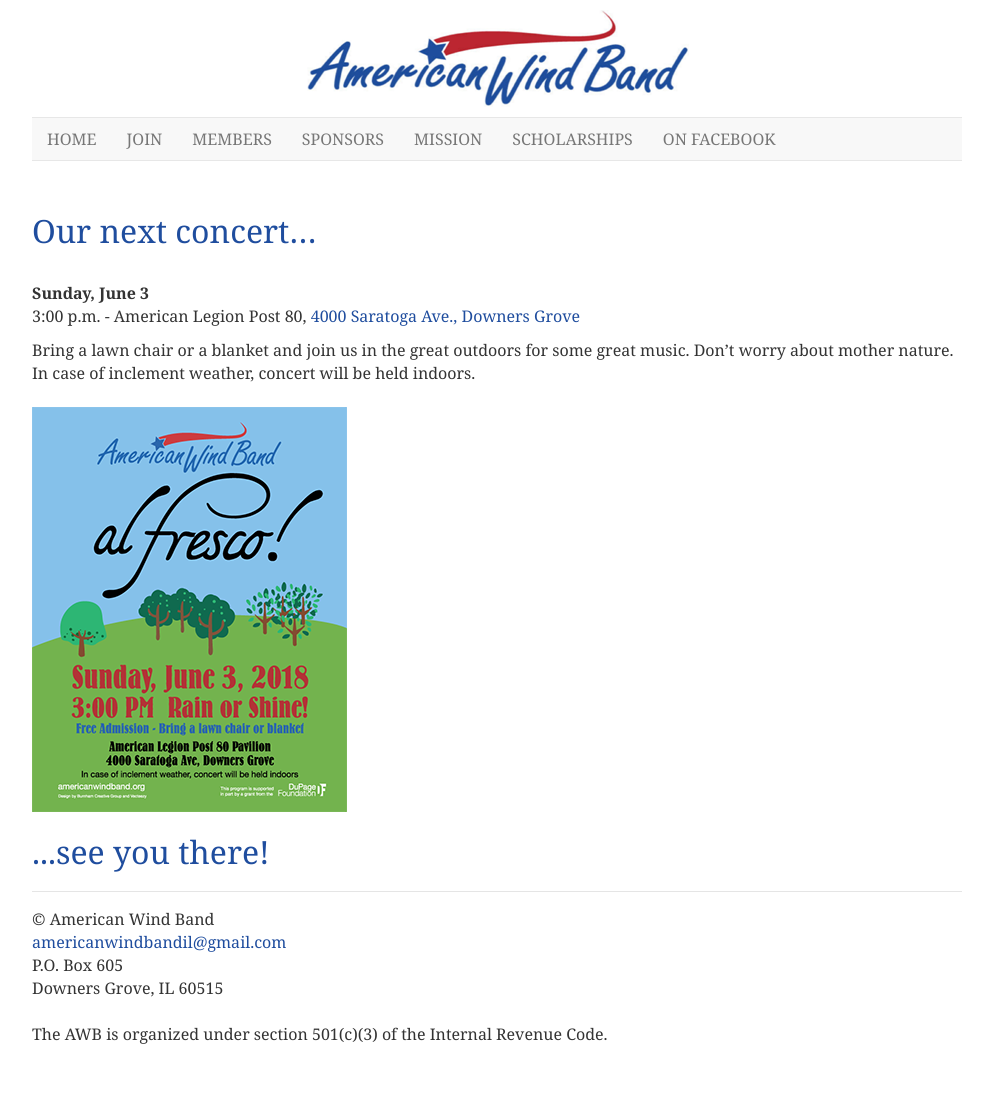
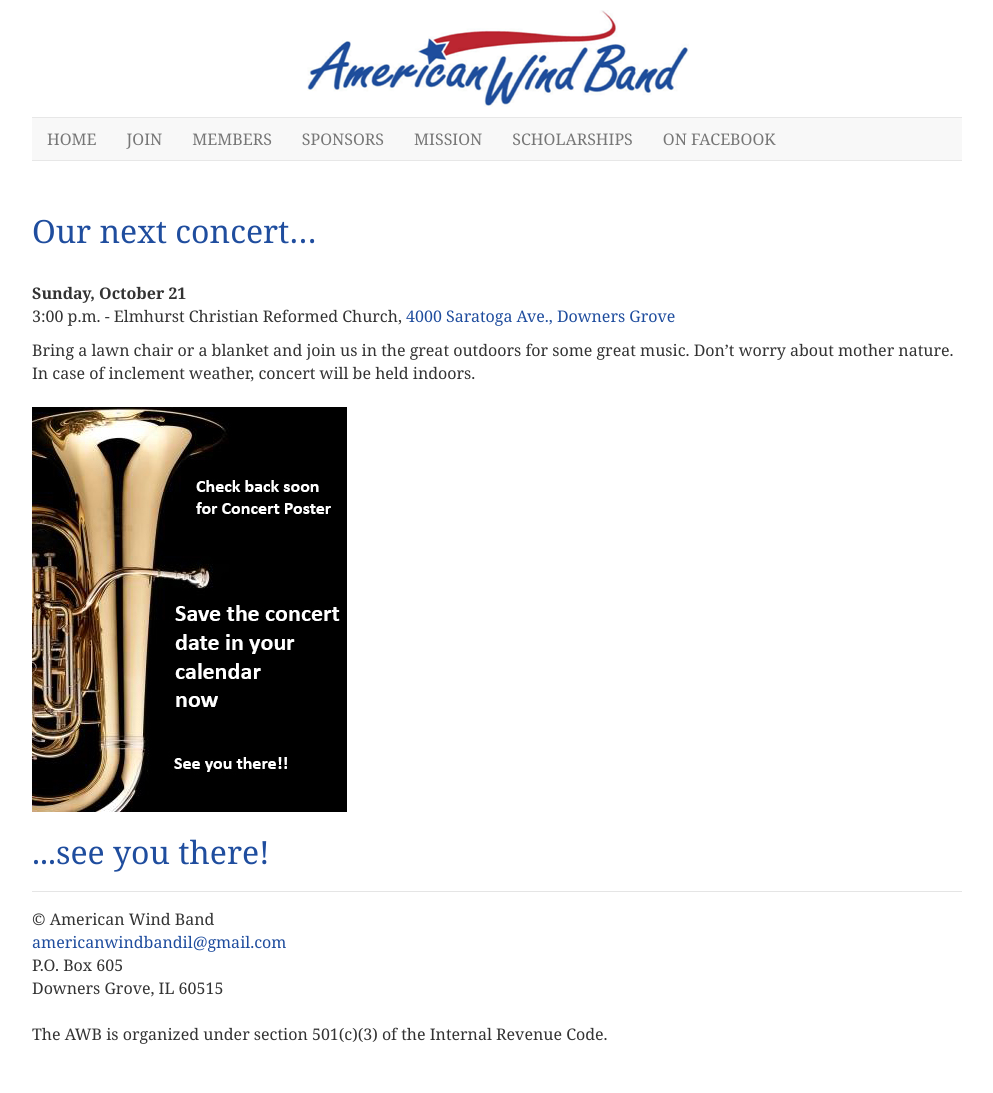
Before and after one commit to americanwindband/americanwindband.github.io, a Jekyll site: the page built from concert-details.md, in a window 1280 px wide. Shown: the whole page, without its empty margins (143-1136 px from the left). Built offline with Jekyll 4.4.1, drawn with Linux system fonts in a browser that asks for light colours.

Commit message:
Update concert-details.md

```diff
--- a/concert-details.md
+++ b/concert-details.md
@@ -5,10 +5,10 @@
 
 <h1>Our next concert…</h1>
 
- <br /><strong>Sunday, June 3</strong><br />3:00 p.m. - American Legion Post 80, <a href="https://www.google.com/maps/dir/''/4000+Saratoga+Ave,+Downers+Grove,+IL+60515/@41.8136354,-88.1557828,12z/data=!4m8!4m7!1m0!1m5!1m1!1s0x880e51fcb71f0ff9:0xb2103f9dcdce9da1!2m2!1d-88.0157051!2d41.8136567" target="new">4000 Saratoga Ave., Downers Grove</a><br/>
+ <br /><strong>Sunday, October 21</strong><br />3:00 p.m. - Elmhurst Christian Reformed Church, <a href="https://www.google.com/maps/dir/''/4000+Saratoga+Ave,+Downers+Grove,+IL+60515/@41.8136354,-88.1557828,12z/data=!4m8!4m7!1m0!1m5!1m1!1s0x880e51fcb71f0ff9:0xb2103f9dcdce9da1!2m2!1d-88.0157051!2d41.8136567" target="new">4000 Saratoga Ave., Downers Grove</a><br/>
 
 Bring a lawn chair or a blanket and join us in the great outdoors for some great music.  Don’t worry about mother nature.  In case of inclement weather, concert will be held indoors.<br  />
-                        <br/><img src="images/awb-june-2018-concert-poster.png" width="315" height="405" alt=""/>
+                        <br/><img src="images/awb-poster-coming-soon-01.jpg" width="315" height="405" alt=""/>
 
 
 <h1>...see you there!<h1>
```
